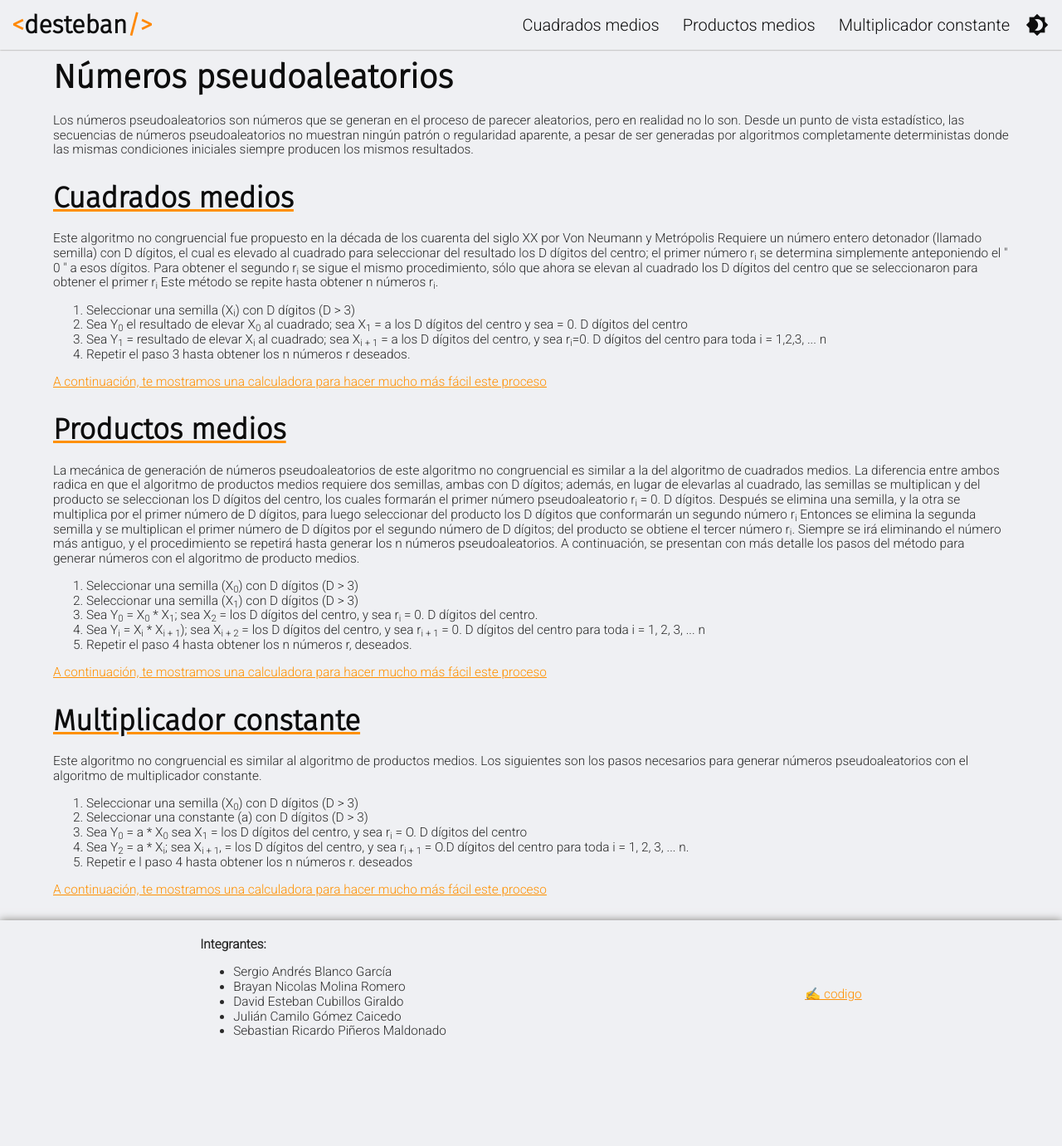
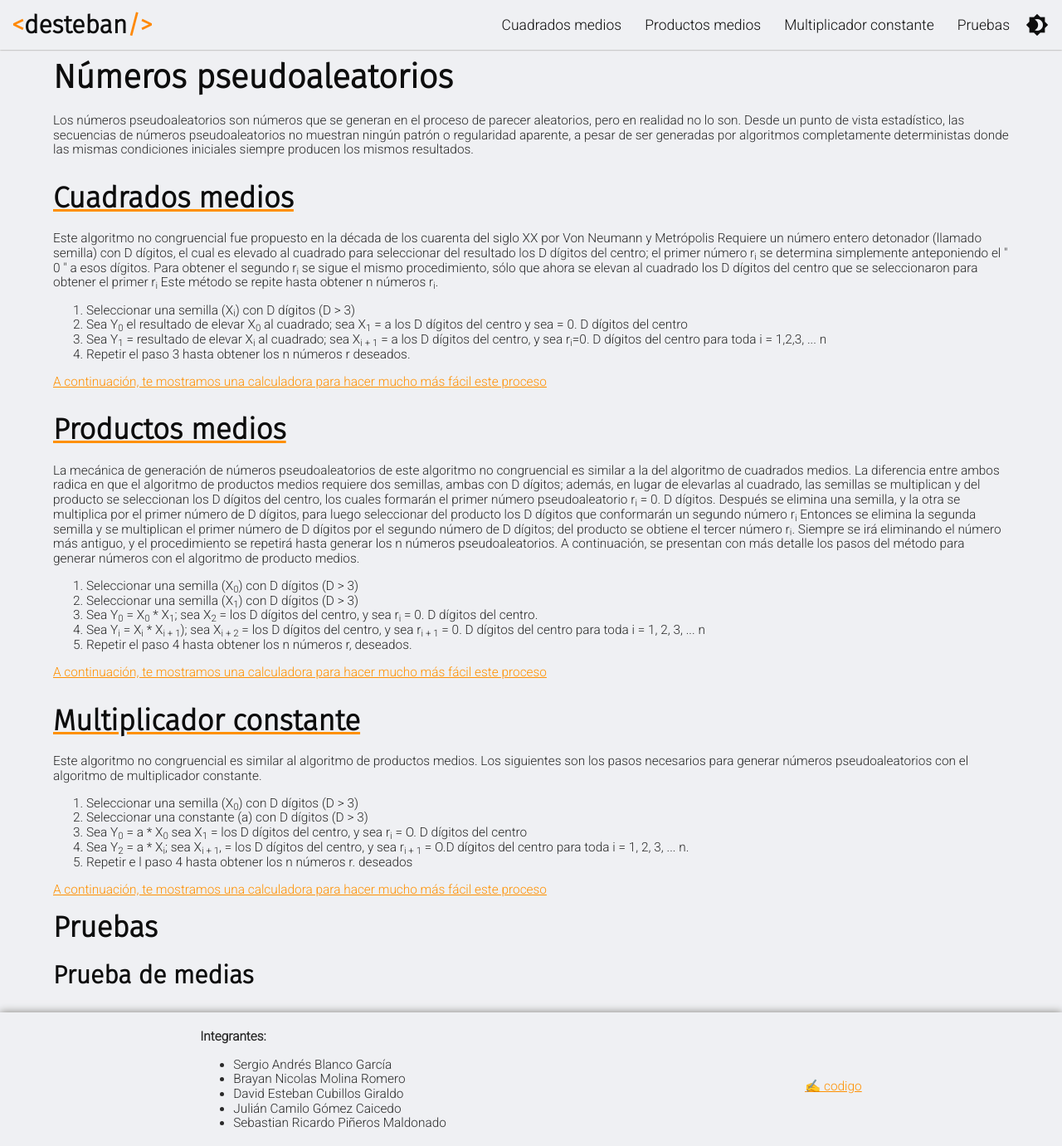
Before and after one commit to desteban/numeros-pseudoaleatorios, a Gatsby site: page / in a window 1280 px wide. Shown: the whole page at 83% size. Before the commit the page ends 1288 px from the top, so only its background shows below. Built offline with nearby package versions, Linux system fonts and the light colour scheme; Gatsby itself is replaced by a stand-in of ours.

Commit message:
arreglar el toogle del header y cambios en los estilos del header

```diff
--- a/src/components/header.jsx
+++ b/src/components/header.jsx
@@ -53,6 +53,7 @@
 	}
 
 	toogleMenu() {
+		console.log('toogle');
 		let width = window.screen.width;
 
 		if (width <= 991) {
@@ -94,28 +95,20 @@
 					</div>
 
 					<div className="sidenav" id="sidenav">
-						<Enlace
-							href="/cuadrados-medios"
-							className="item"
-							onClick={() => this.toogleMenu()}
-						>
+						<Enlace href="/cuadrados-medios" className="item" onClick={this.toogleMenu}>
 							Cuadrados medios
 						</Enlace>
 
-						<Enlace
-							href="/productos-medios"
-							className="item"
-							onClick={() => this.toogleMenu()}
-						>
+						<Enlace href="/productos-medios" className="item" onClick={this.toogleMenu}>
 							Productos medios
 						</Enlace>
 
-						<Enlace
-							href="/multiplicador-constante"
-							className="item"
-							onClick={() => this.toogleMenu()}
-						>
+						<Enlace href="/multiplicador-constante" className="item" onClick={this.toogleMenu}>
 							Multiplicador constante
+						</Enlace>
+
+						<Enlace href="/#pruebas" className="item" onClick={this.toogleMenu}>
+							Pruebas
 						</Enlace>
 					</div>
 				</nav>
--- a/src/pages/cuadrados-medios.tsx
+++ b/src/pages/cuadrados-medios.tsx
@@ -92,7 +92,7 @@
 			<Layout>
 				<Seo
 					title="Calculadora Cuadrados Medios"
-					description={`Calculadora de algoritmo de cuadrados medios`}
+					description={`Calculadora de números pseudoaleatorios por medio del algoritmo de cuadrados medios`}
 				/>
 				<h1>Calculadora algoritmo de cuadrados medios</h1>
 				<div>
--- a/src/pages/index.jsx
+++ b/src/pages/index.jsx
@@ -129,6 +129,12 @@
 				</Link>
 			</p>
 		</article>
+
+		<div className="prebas" id="pruebas">
+			<h2>Pruebas</h2>
+
+			<h3>Prueba de medias</h3>
+		</div>
 	</Layout>
 );
 
--- a/src/pages/multiplicador-constante.tsx
+++ b/src/pages/multiplicador-constante.tsx
@@ -107,7 +107,7 @@
 			<Layout>
 				<Seo
 					title="Productos medios"
-					description="Calculadora de algoritmo de multiplicador constante"
+					description="Calculadora de números pseudoaleatorios por medio del algoritmo de multiplicador constante"
 				/>
 
 				<h1>Calculadora de productos medios</h1>
--- a/src/pages/productos-medios.tsx
+++ b/src/pages/productos-medios.tsx
@@ -108,7 +108,7 @@
 			<Layout>
 				<Seo
 					title="Productos medios"
-					description="Calculadora de algoritmo de productos medios"
+					description="Calculadora de números pseudoaleatorios por medio del algoritmo de productos medios "
 				/>
 
 				<h1>Calculadora de productos medios</h1>
--- a/src/sass/dark.scss
+++ b/src/sass/dark.scss
@@ -34,6 +34,10 @@
 
 		a.logo {
 			color: $colortitulosDark;
+		}
+
+		a {
+			color: $colorlinksDark;
 		}
 
 		.logo {
--- a/src/sass/header.scss
+++ b/src/sass/header.scss
@@ -9,7 +9,6 @@
 	background-color: $fondo;
 	color: $colortitulos;
 	z-index: 1;
-	font-size: 20px;
 	display: flex;
 	justify-content: center;
 	align-items: center;
@@ -135,6 +134,7 @@
 		justify-content: space-between;
 
 		a {
+			font-size: 1.25rem;
 			&:hover {
 				transform: scale(1.2);
 			}
--- a/src/util/PruebaDeMedias.ts
+++ b/src/util/PruebaDeMedias.ts
@@ -12,7 +12,7 @@
 	valorAceptacion: false,
 };
 
-export default function PruebaDeMedias(lista: Array<any>): respuestaPruebaMedias {
+export function PruebaDeMedias(lista: Array<any>): respuestaPruebaMedias {
 	let Zalphamedios: number = 1.95996;
 	let respuesta: respuestaPruebaMedias = PruebaMediasDefault;
 
--- a/src/util/index.ts
+++ b/src/util/index.ts
@@ -1,3 +1,2 @@
 export { default as calcularSemillaMedios } from './calcularSemillaMedios';
-export { default as PruebaDeMedias } from './PruebaDeMedias';
-export { PruebaMediasDefault, respuestaPruebaMedias } from './PruebaDeMedias';
+export { respuestaPruebaMedias, PruebaMediasDefault, PruebaDeMedias } from './PruebaDeMedias';
```
